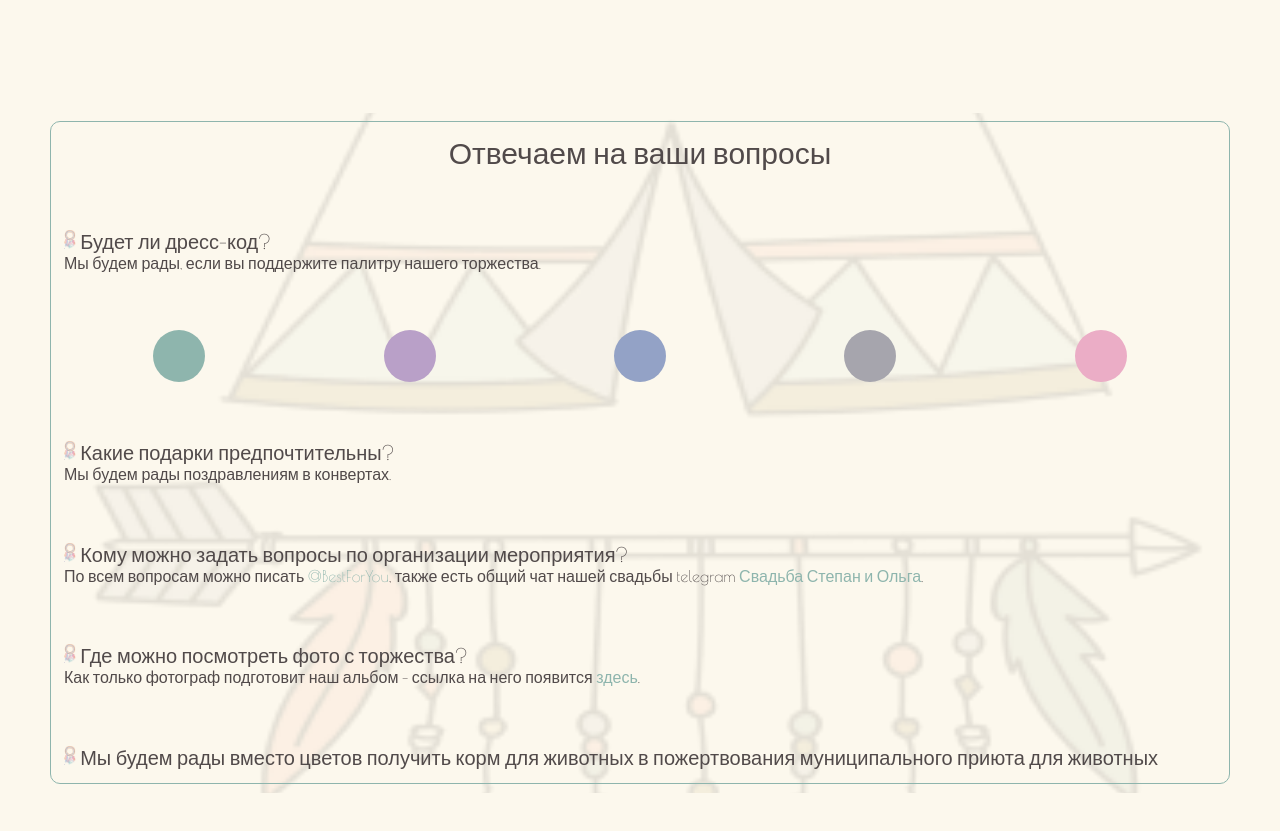
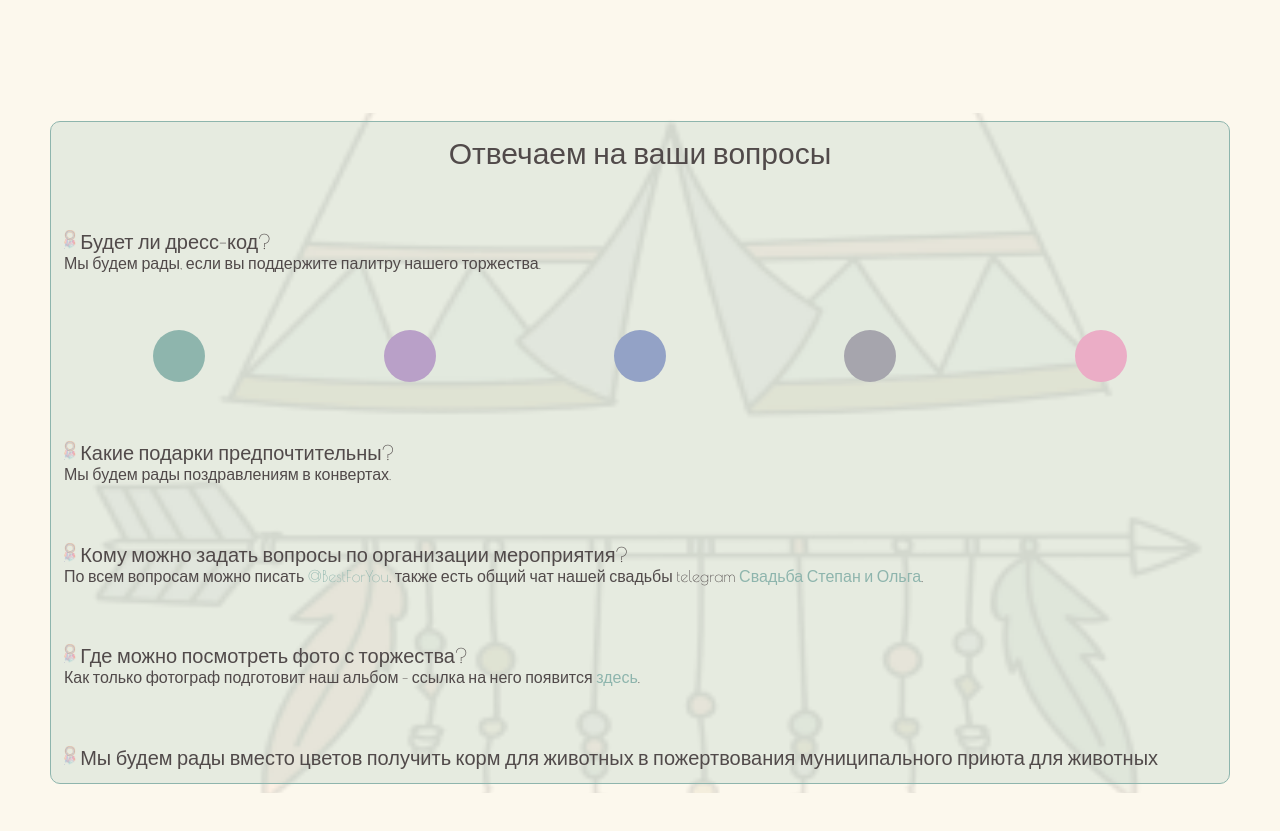
Before and after one commit to AnneBirdie/hindi_style, a plain HTML site: page index.html in a window 1280 px wide. Shown: the part 2520-3351 px from the top of the page. Drawn offline with nearby package versions, Linux system fonts and the light colour scheme.

Commit message:
Update styles.css

```diff
--- a/styles/styles.css
+++ b/styles/styles.css
@@ -477,7 +477,7 @@ select>option:focus{
         justify-content: center;
     }
     #block_questions{
-        /*background-color: rgba(216, 136, 136, 0.2);*/
+        background-color: rgba(142, 181, 173, 0.205);
         width: 90%;
         padding: 1%;
         border: rgba(142, 181, 173, 1) solid 1px;
```
